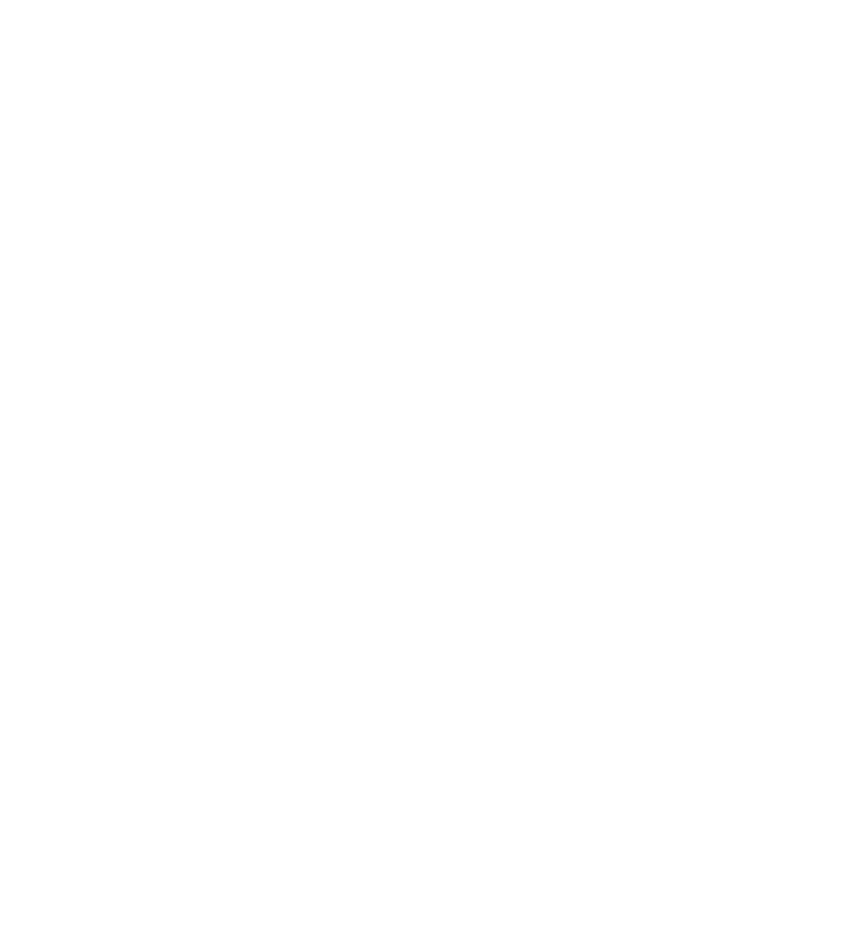
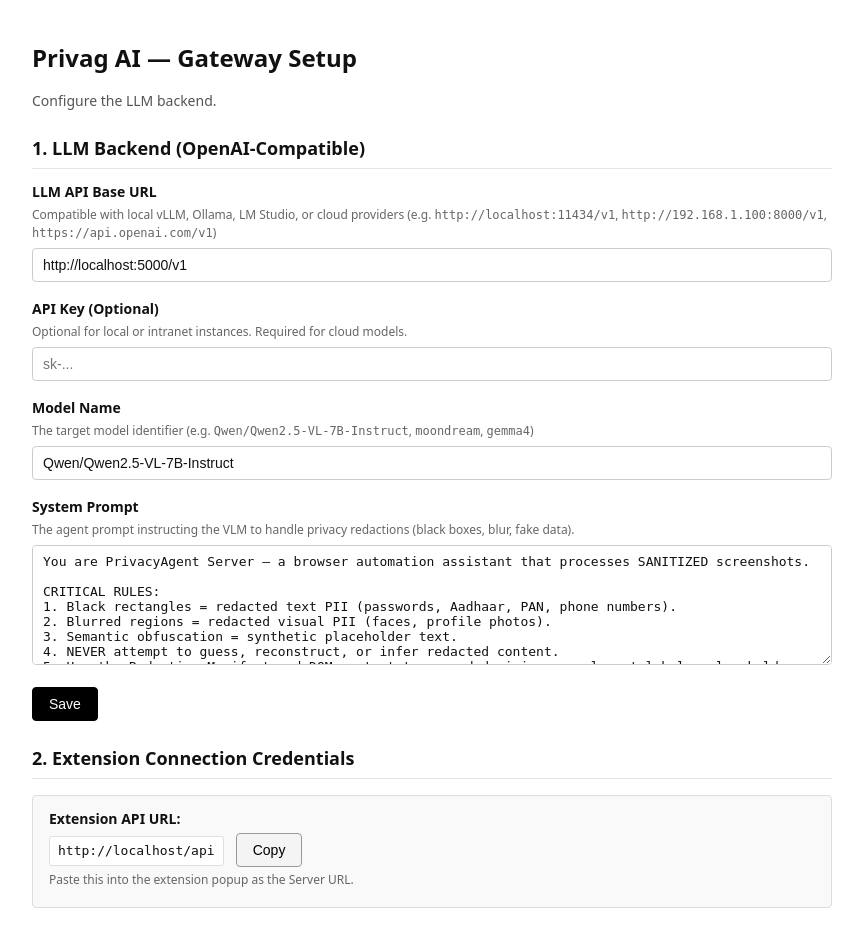
Before and after one commit to Ananyaa-Ambuj/SIH26171-ByteHackerz, a Flask app: page / in a window 1280 px wide. Before the commit the part shown is empty. Shown: the whole page, without its empty margins (208-1071 px from the left). Before the commit the page ends 800 px from the top, so only its background shows below. Run offline with Flask 3, Linux system fonts and the light colour scheme; parts of the project's set-up code (start-up, migrations or seed data) failed here and were passed over.

Commit message:
server - dashboard

```diff
--- a/server/Templates/index.html
+++ b/server/Templates/index.html
@@ -3,9 +3,57 @@
 <head>
     <meta charset="UTF-8">
     <meta name="viewport" content="width=device-width, initial-scale=1.0">
-    <title>Privag AI - Dashboard</title>
+    <title>Privag AI - Server Configuration</title>
+    <link rel="stylesheet" href="{{ url_for('static', filename='style.css') }}">
+    <script src="{{ url_for('static', filename='script.js') }}"></script>
 </head>
+
 <body>
+    <h1>Privag AI — Gateway Setup</h1>
+    <p style="color: #555; font-size: 14px; margin-bottom: 24px;">Configure the LLM backend.</p>
 
+    <div id="alertBox" class="alert">Configuration saved!</div>
+
+    <form id="setupForm" onsubmit="event.preventDefault(); save();">
+        <h2>1. LLM Backend (OpenAI-Compatible)</h2>
+
+        <div class="form-group">
+            <label for="llmUrl">LLM API Base URL</label>
+            <div class="hint">Compatible with local vLLM, Ollama, LM Studio, or cloud providers (e.g. <code>http://localhost:11434/v1</code>, <code>http://192.168.1.100:8000/v1</code>, <code>https://api.openai.com/v1</code>)</div>
+            <input type="url" id="llmUrl" placeholder="http://localhost:11434/v1" required>
+        </div>
+
+        <div class="form-group">
+            <label for="llmApiKey">API Key (Optional)</label>
+            <div class="hint">Optional for local or intranet instances. Required for cloud models.</div>
+            <input type="password" id="llmApiKey" placeholder="sk-...">
+        </div>
+
+        <div class="form-group">
+            <label for="llmModel">Model Name</label>
+            <div class="hint">The target model identifier (e.g. <code>Qwen/Qwen2.5-VL-7B-Instruct</code>, <code>moondream</code>, <code>gemma4</code>)</div>
+            <input type="text" id="llmModel" placeholder="Qwen/Qwen2.5-VL-7B-Instruct" value="Qwen/Qwen2.5-VL-7B-Instruct">
+        </div>
+
+        <div class="form-group">
+            <label for="systemPrompt">System Prompt</label>
+            <div class="hint">The agent prompt instructing the VLM to handle privacy redactions (black boxes, blur, fake data).</div>
+            <textarea id="systemPrompt"></textarea>
+        </div>
+
+        <button type="submit" class="btn-primary">Save</button>
+    </form>
+
+    <h2>2. Extension Connection Credentials</h2>
+    <div class="output-box">
+        <div class="output-row">
+            <label>Extension API URL:</label>
+            <div>
+                <span id="extensionUrlDisplay" class="output-value">http://localhost:5000/api</span>
+                <button type="button" onclick="copyValue('extensionUrlDisplay')">Copy</button>
+            </div>
+            <div class="hint" style="margin-top: 4px;">Paste this into the extension popup as the Server URL.</div>
+        </div>
+    </div>
 </body>
 </html>
--- a/server/app.py
+++ b/server/app.py
@@ -1,4 +1,5 @@
-from flask import render_template, Flask
+from flask import render_template, Flask, request, jsonify
+import json
 
 app = Flask(__name__)
 
@@ -6,9 +7,25 @@
 def index():
     return render_template('index.html')
 
-@app.route('/api', METHODS=['GET', 'POST'])
+@app.route('/api', methods=['GET', 'POST']) # WIP
 def api():
-    return 'response'
+    return jsonify({"status": "connected"})
+
+@app.route('/api/status', methods=['GET', 'POST'])
+def api_status():
+    return jsonify({"status": "connected"})
+
+@app.route('/api/config', methods=['GET', 'POST'])
+def config():
+    if request.method == 'POST':
+        data = request.get_json()
+        with open('static/config.json', 'w') as f:
+            json.dump(data, f)
+        return jsonify({"status": "success", "config": data})
+    else:
+        with open('static/config.json', 'r') as f:
+            data = json.load(f)
+            return jsonify(data)
 
 if __name__ == "__main__":
     app.run(debug=True, port=5000, host='0.0.0.0')
--- /dev/null
+++ b/server/static/config.json
@@ -0,0 +1 @@
+{"llm_url": "http://localhost:5000/v1", "llm_api_key": "", "llm_model": "Qwen/Qwen2.5-VL-7B-Instruct", "system_prompt": "You are PrivacyAgent Server \u2014 a browser automation assistant that processes SANITIZED screenshots.\n\nCRITICAL RULES:\n1. Black rectangles = redacted text PII (passwords, Aadhaar, PAN, phone numbers).\n2. Blurred regions = redacted visual PII (faces, profile photos).\n3. Semantic obfuscation = synthetic placeholder text.\n4. NEVER attempt to guess, reconstruct, or infer redacted content.\n5. Use the Redaction Manifest and DOM context to ground decisions on element labels, placeholders, or IDs.\n6. Return EXACTLY ONE action formatted strictly as valid JSON:\n{\n  \"action\": \"click\" | \"type\" | \"scroll\" | \"wait\" | \"done\",\n  \"target\": \"Element description, label or selector\",\n  \"coordinates\": [x, y],\n  \"value\": \"Text to type if action is type, or up/down if scroll\"\n}"}
--- /dev/null
+++ b/server/static/script.js
@@ -0,0 +1,91 @@
+const DEFAULT_PROMPT = `You are PrivacyAgent Server — a browser automation assistant that processes SANITIZED screenshots.
+
+CRITICAL RULES:
+1. Black rectangles = redacted text PII (passwords, Aadhaar, PAN, phone numbers).
+2. Blurred regions = redacted visual PII (faces, profile photos).
+3. Semantic obfuscation = synthetic placeholder text.
+4. NEVER attempt to guess, reconstruct, or infer redacted content.
+5. Use the Redaction Manifest and DOM context to ground decisions on element labels, placeholders, or IDs.
+6. Return EXACTLY ONE action formatted strictly as valid JSON:
+{
+  "action": "click" | "type" | "scroll" | "wait" | "done",
+  "target": "Element description, label or selector",
+  "coordinates": [x, y],
+  "value": "Text to type if action is type, or up/down if scroll"
+}`;
+
+window.onload = async function () {
+    // server url
+    document.getElementById('extensionUrlDisplay').innerText = window.location.origin + '/api';
+
+    // Put default prompt
+    document.getElementById('systemPrompt').value = DEFAULT_PROMPT;
+
+    // Fetch saved config from Flask server
+    try {
+        let response = await fetch('/api/config');
+        let data = await response.json();
+
+        if (data.llm_url) {
+            document.getElementById('llmUrl').value = data.llm_url;
+        }
+        if (data.llm_api_key) {
+            document.getElementById('llmApiKey').value = data.llm_api_key;
+        }
+        if (data.llm_model) {
+            document.getElementById('llmModel').value = data.llm_model;
+        }
+        if (data.system_prompt) {
+            document.getElementById('systemPrompt').value = data.system_prompt;
+        }
+    } catch (err) {
+        console.log("Could not load config:", err);
+    }
+};
+
+// Called when user clicks "Save"
+async function save() {
+    let configData = {
+        llm_url: document.getElementById('llmUrl').value,
+        llm_api_key: document.getElementById('llmApiKey').value,
+        llm_model: document.getElementById('llmModel').value,
+        system_prompt: document.getElementById('systemPrompt').value
+    };
+
+    try {
+        let response = await fetch('/api/config', {
+            method: 'POST',
+            headers: {
+                'Content-Type': 'application/json'
+            },
+            body: JSON.stringify(configData)
+        });
+
+        if (response.ok) {
+            showAlert('Configuration saved successfully!');
+        } else {
+            showAlert('Failed to save configuration.');
+        }
+    } catch (err) {
+        console.log("Error saving:", err);
+        showAlert('Error connecting to server.');
+    }
+}
+
+// Copy URL to clipboard
+function copyValue(elementId) {
+    let text = document.getElementById(elementId).innerText;
+    navigator.clipboard.writeText(text);
+    showAlert('Copied to clipboard: ' + text);
+}
+
+// Show green notification box for 2 seconds
+function showAlert(message) {
+    let box = document.getElementById('alertBox');
+    box.innerText = message;
+    box.style.display = 'block';
+
+    setTimeout(function () {
+        box.style.display = 'none';
+    }, 2000);
+}
--- /dev/null
+++ b/server/static/style.css
@@ -0,0 +1,105 @@
+body {
+    font-family: system-ui, -apple-system, sans-serif;
+    background-color: #ffffff;
+    color: #111111;
+    max-width: 800px;
+    margin: 40px auto;
+    padding: 0 20px;
+    line-height: 1.5;
+}
+h1 {
+    font-size: 24px;
+    margin-bottom: 8px;
+}
+h2 {
+    font-size: 18px;
+    margin-top: 24px;
+    margin-bottom: 12px;
+    border-bottom: 1px solid #e5e5e5;
+    padding-bottom: 6px;
+}
+.form-group {
+    margin-bottom: 16px;
+}
+label {
+    display: block;
+    font-weight: 600;
+    font-size: 14px;
+    margin-bottom: 4px;
+}
+.hint {
+    font-size: 12px;
+    color: #666666;
+    margin-bottom: 6px;
+}
+input[type="text"],
+input[type="url"],
+input[type="password"],
+textarea {
+    width: 100%;
+    padding: 8px 10px;
+    font-size: 14px;
+    border: 1px solid #cccccc;
+    border-radius: 4px;
+    box-sizing: border-box;
+    background: #ffffff;
+    color: #111111;
+}
+textarea {
+    resize: vertical;
+    min-height: 120px;
+    font-family: monospace;
+    font-size: 13px;
+}
+button {
+    padding: 8px 16px;
+    font-size: 14px;
+    cursor: pointer;
+    border: 1px solid #999999;
+    background: #f4f4f4;
+    border-radius: 4px;
+}
+button:hover {
+    background: #e9e9e9;
+}
+.btn-primary {
+    background: #000000;
+    color: #ffffff;
+    border-color: #000000;
+}
+.btn-primary:hover {
+    background: #333333;
+}
+.output-box {
+    background: #f9f9f9;
+    border: 1px solid #dddddd;
+    border-radius: 4px;
+    padding: 12px 16px;
+    margin-top: 16px;
+}
+.output-row {
+    margin-bottom: 12px;
+}
+.output-row:last-child {
+    margin-bottom: 0;
+}
+.output-value {
+    font-family: monospace;
+    font-size: 13px;
+    padding: 4px 8px;
+    background: #ffffff;
+    border: 1px solid #e0e0e0;
+    border-radius: 3px;
+    display: inline-block;
+    margin-right: 8px;
+}
+.alert {
+    display: none;
+    padding: 8px 12px;
+    margin-bottom: 16px;
+    background: #e6f7ec;
+    border: 1px solid #b7ebd0;
+    color: #106635;
+    border-radius: 4px;
+    font-size: 13px;
+}
```
